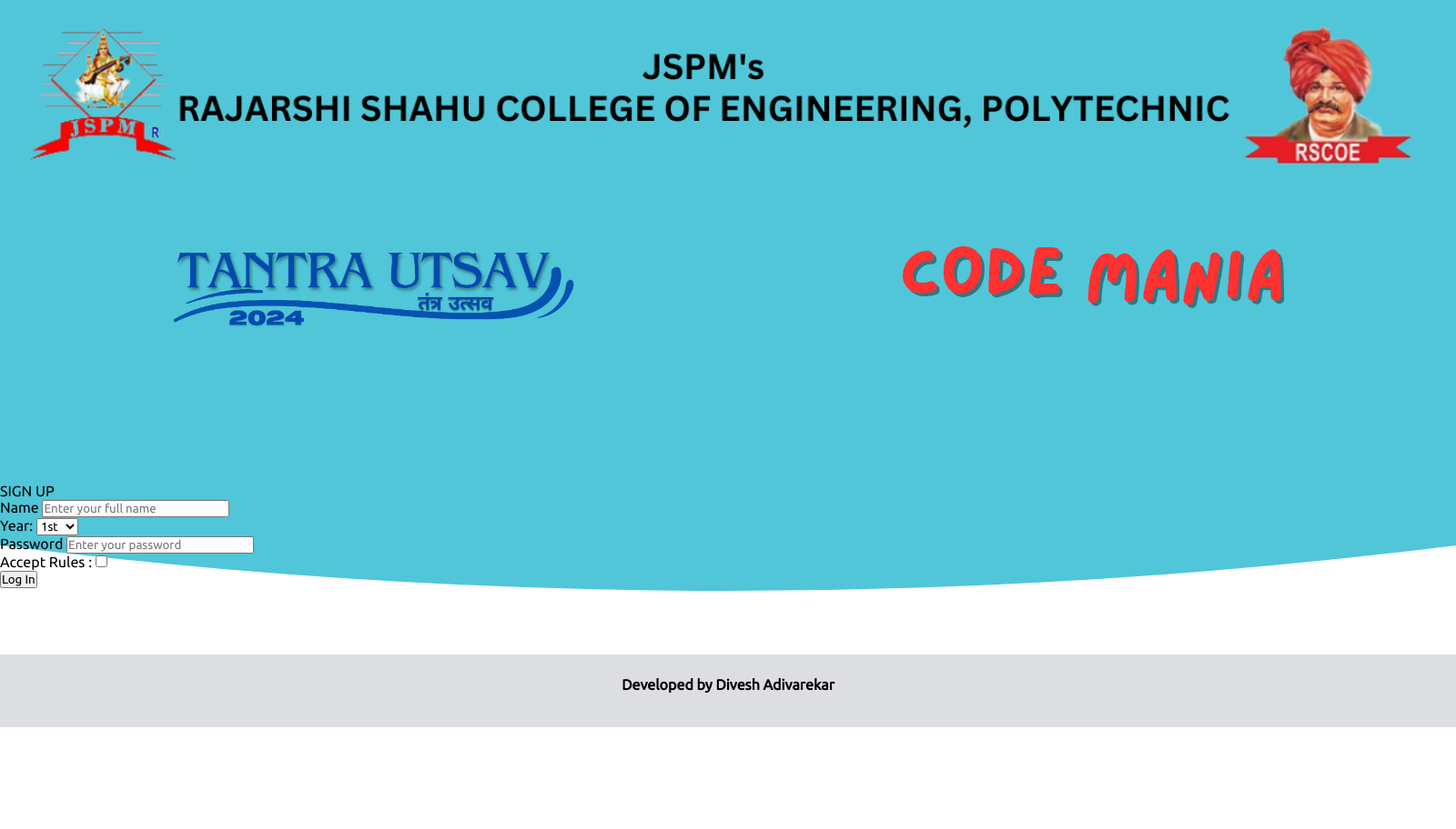
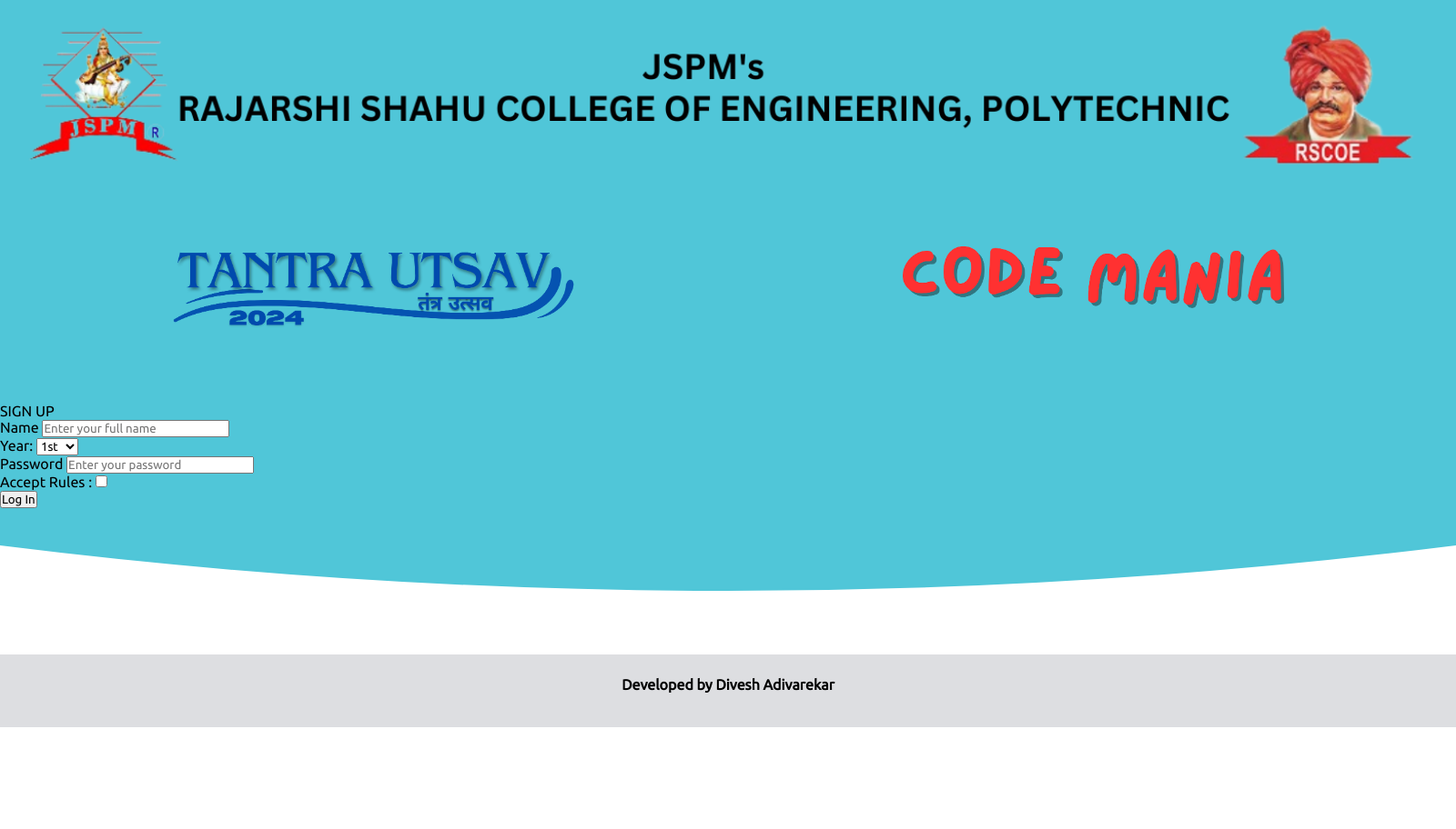
Before and after one commit to diveshadivarekar/Code-Mania, a PHP site: page /index.php in a window 1600 px wide. Shown: the whole page at 91% size. Run offline with PHP 8.4, Linux system fonts and the light colour scheme.

Commit message:
Update header.php

```diff
--- a/modules/header.php
+++ b/modules/header.php
@@ -40,7 +40,7 @@
 }
 .ino img{
   max-height:30em;
-  margin: -5em 0 -7em 0;
+  margin: -5em 0 -12.5em 0;
 
 }
 
```
